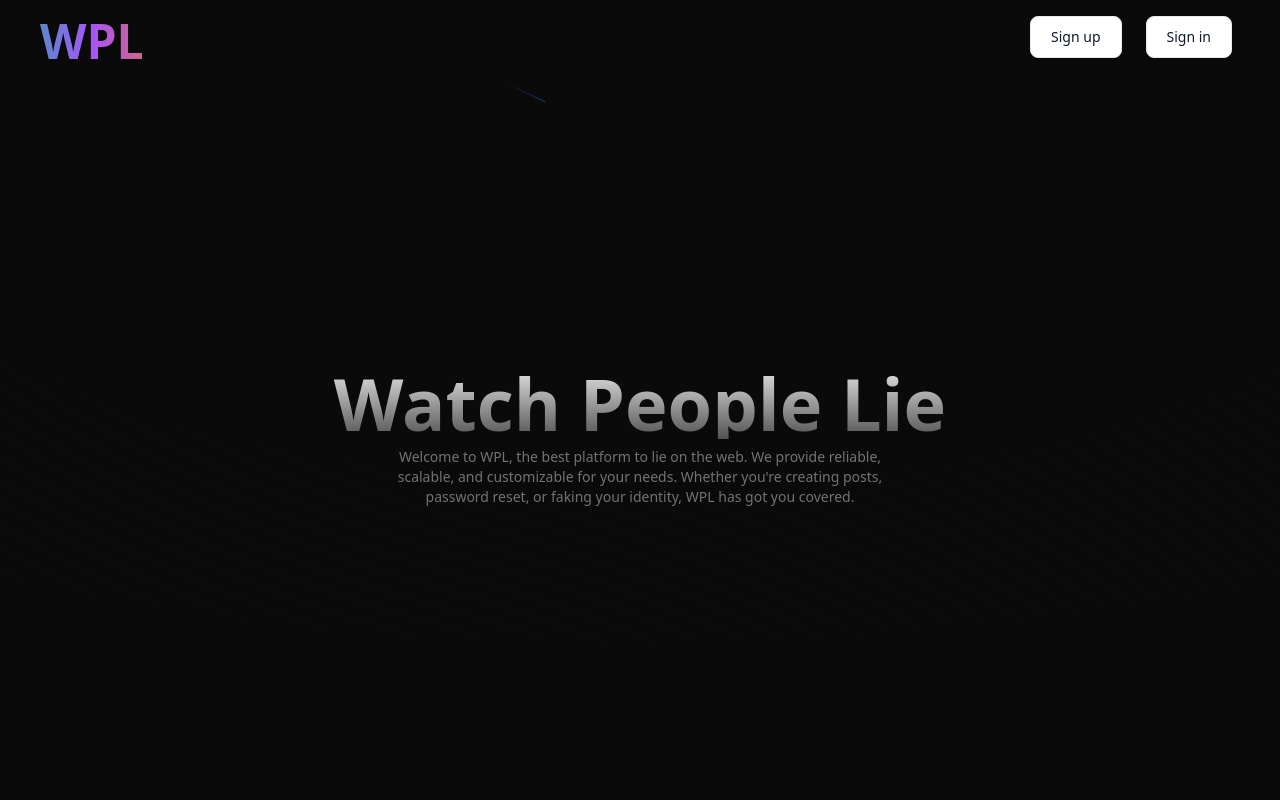
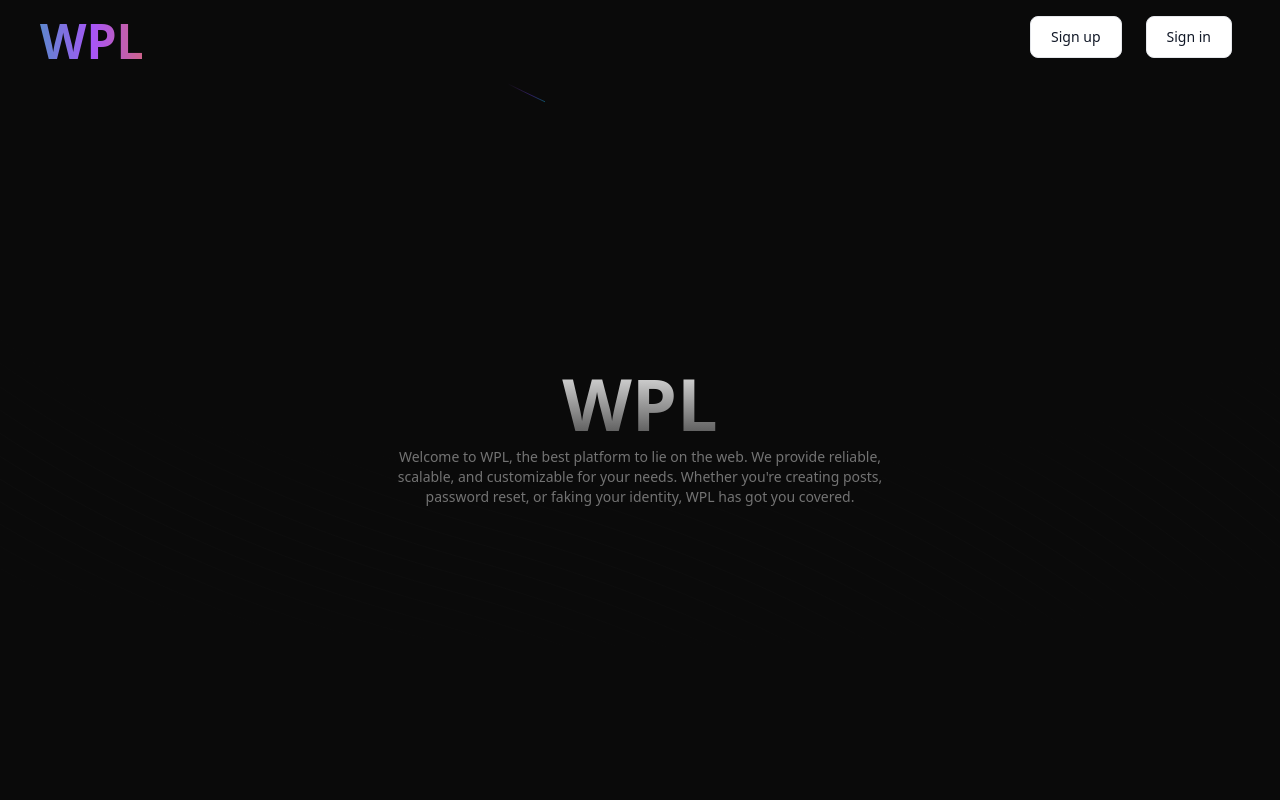
Before and after one commit to aadltya/WPD, a React (Vite) app in the folder frontend/: page / in a window 1280 px wide. Shown: the top 800 px of the page. Built offline with nearby package versions, Linux system fonts and the light colour scheme.

Commit message:
upd:home.tsx

```diff
--- a/frontend/src/pages/Home.tsx
+++ b/frontend/src/pages/Home.tsx
@@ -77,7 +77,7 @@ export function Home() {
                 <div className="h-screen w-full bg-neutral-950 relative flex flex-col items-center justify-center antialiased">
                     <div className="max-w-2xl mx-auto p-4 cursor-default">
                         <h1 className="relative z-10 text-lg md:text-7xl bg-clip-text text-transparent bg-gradient-to-b from-neutral-200 to-neutral-600 text-center font-sans font-bold">
-                            Watch People Lie
+                            WPL
                         </h1>
                         <p className="text-neutral-500 max-w-lg mx-auto my-2 text-sm text-center relative z-10">
                             Welcome to WPL, the best platform to lie on the web.
```
